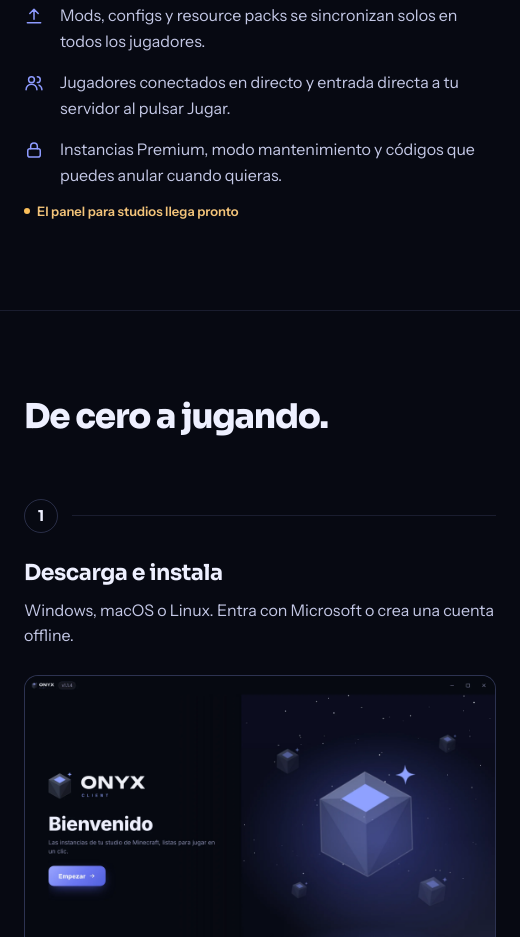
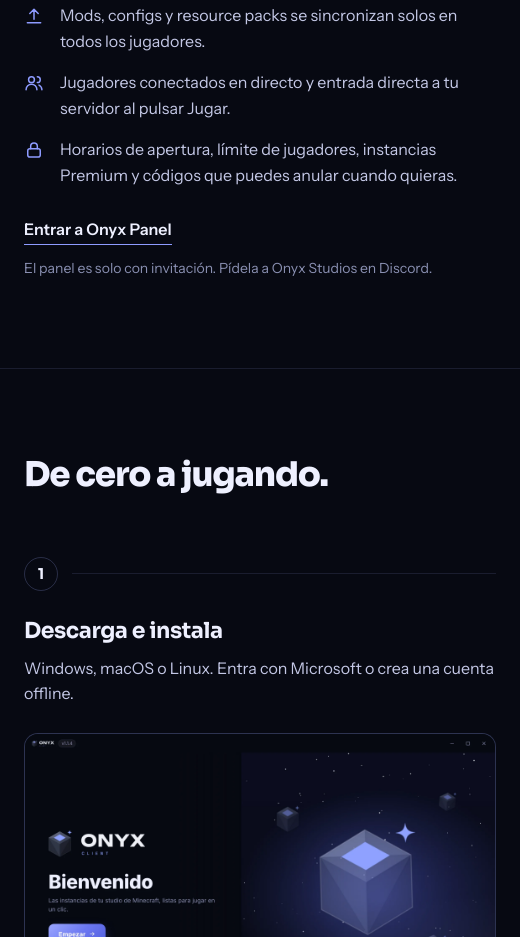
Before and after one commit to kewinnsinhoo/onyx-client, an Electron app: page web/index.html in a window 520 px wide. Shown: the part 2271-3208 px from the top of the page. Drawn offline with Linux system fonts and the light colour scheme; no server answers.

Commit message:
Web: el panel ya no sale como 'llega pronto', enlace para entrar
Co-Authored-By: Claude Opus 5.5 <noreply@anthropic.com>
Claude-Session: https://claude.ai/code/session_014WW1KNaecuxfAG3Nmp1Et2

```diff
--- a/web/index.html
+++ b/web/index.html
@@ -105,9 +105,10 @@
           <ul class="puntos">
             <li><svg><use href="#i-subir"/></svg><span>Mods, configs y resource packs se sincronizan solos en todos los jugadores.</span></li>
             <li><svg><use href="#i-gente"/></svg><span>Jugadores conectados en directo y entrada directa a tu servidor al pulsar Jugar.</span></li>
-            <li><svg><use href="#i-candado"/></svg><span>Instancias Premium, modo mantenimiento y códigos que puedes anular cuando quieras.</span></li>
+            <li><svg><use href="#i-candado"/></svg><span>Horarios de apertura, límite de jugadores, instancias Premium y códigos que puedes anular cuando quieras.</span></li>
           </ul>
-          <p class="enlace" style="border:0;padding:0"><span class="pronto">El panel para studios llega pronto</span></p>
+          <a class="enlace" href="https://panel.onyxclient.site" rel="noopener">Entrar a Onyx Panel</a>
+          <p class="nota">El panel es solo con invitación. Pídela a Onyx Studios en Discord.</p>
         </div>
       </div>
     </div>
```
